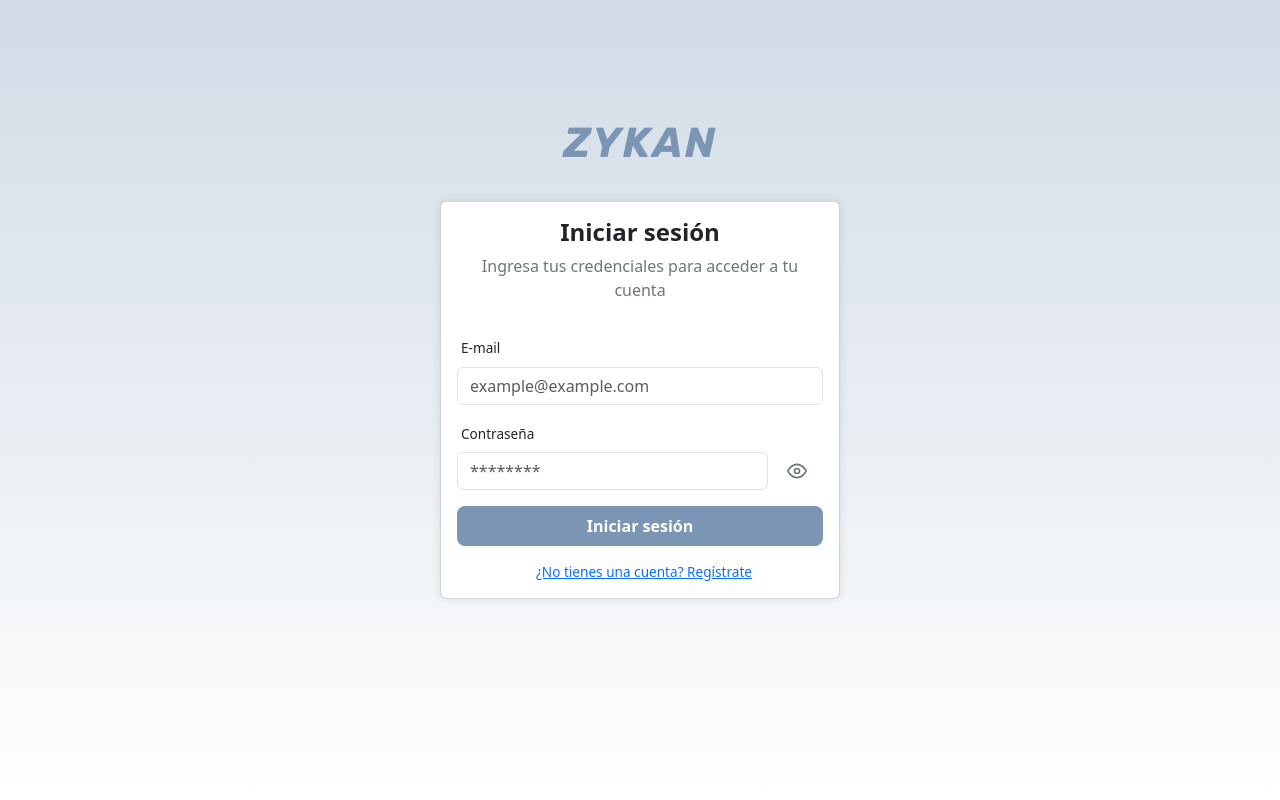
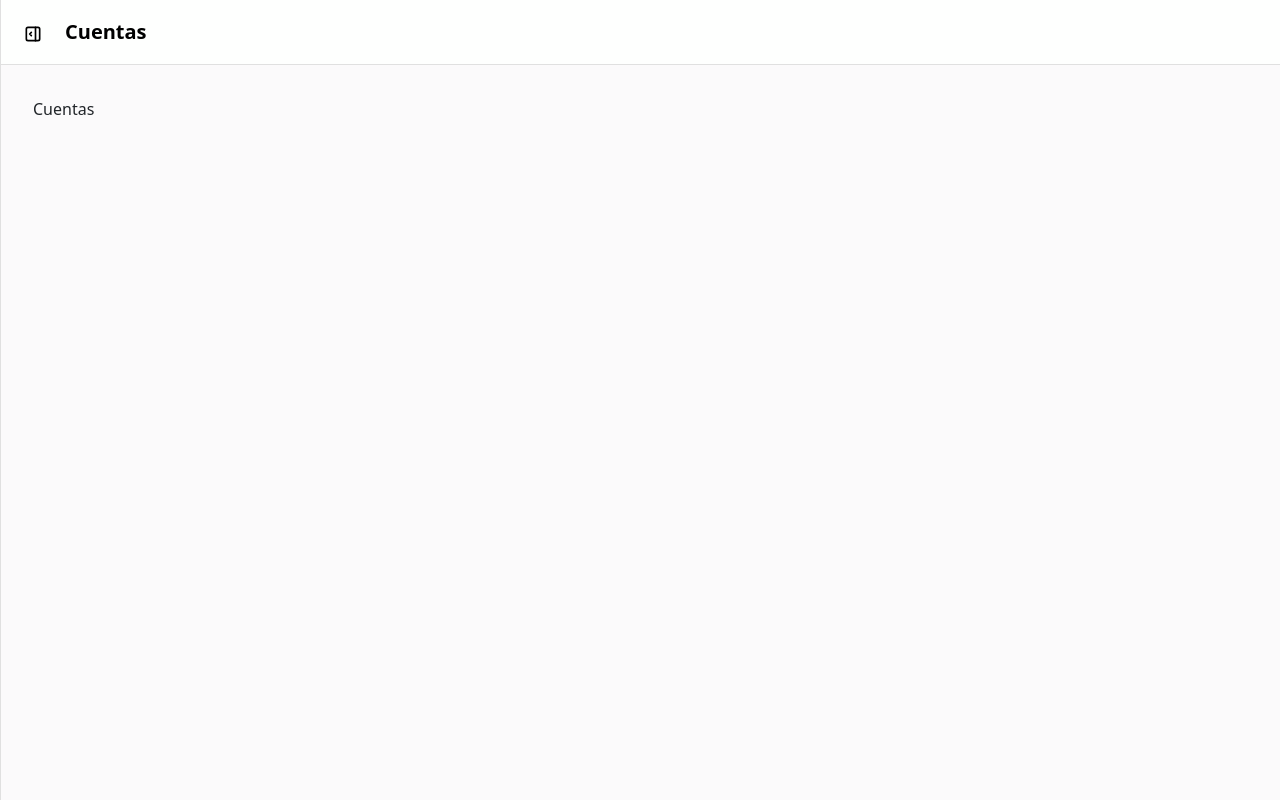
Before and after one commit to facuandrean/control-financiero, a React (Vite) app in the folder frontend/: page /accounts in a window 1280 px wide. Before the commit this address led to /login. Built offline with nearby package versions, Linux system fonts and the light colour scheme; no server answers; sample sign-in values are in the browser's storage.

Commit message:
feat: termina de estructurar el sidebar

```diff
--- a/frontend/src/App.tsx
+++ b/frontend/src/App.tsx
@@ -1,7 +1,7 @@
 import { BrowserRouter, Routes, Route, Navigate } from 'react-router-dom';
 
 import { useAuthStore } from './store';
-import { HomePage, LoginPage, RegisterPage } from './pages';
+import { HomePage, LoginPage, RegisterPage, TransactionsPage, EntitiesPage, CategoriesPage, AccountsPage } from './pages';
 
 import './App.css';
 
@@ -26,6 +26,31 @@ function App() {
           </PrivateRoute>
         } />
 
+        <Route path="/transactions" element={
+          <PrivateRoute>
+            <TransactionsPage section="Transacciones" />
+          </PrivateRoute>
+        } />
+
+        <Route path="/entities" element={
+          <PrivateRoute>
+            <EntitiesPage section="Entidades" />
+          </PrivateRoute>
+        } />
+
+        <Route path="/categories" element={
+          <PrivateRoute>
+            <CategoriesPage section="Categorías" />
+          </PrivateRoute>
+        } />
+
+        <Route path="/accounts" element={
+          <PrivateRoute>
+            <AccountsPage section="Cuentas" />
+          </PrivateRoute>
+        } />
+
+
         {/* Catch-all: Si no encuentra ruta, manda a la página de login */}
         <Route path="*" element={<Navigate to="/login" />} />
       </Routes>
--- a/frontend/src/components/layout/header/Header.tsx
+++ b/frontend/src/components/layout/header/Header.tsx
@@ -1,6 +1,7 @@
 import { Button } from '../../ui';
+import { TbLayoutSidebarRightCollapse, TbLayoutSidebarRightExpand } from 'react-icons/tb';
+
 import './header.css';
-import { TbLayoutSidebarRightCollapse, TbLayoutSidebarRightExpand } from 'react-icons/tb';
 
 interface HeaderProps {
   section: string;
--- a/frontend/src/hooks/useSidebar.ts
+++ b/frontend/src/hooks/useSidebar.ts
@@ -1,7 +1,13 @@
-import { useState } from 'react';
+import { useState, useEffect } from 'react';
+import { loadSidebarState, saveSidebarState } from '../utils/sidebar.utils';
 
 export const useSidebar = () => {
-  const [isSidebarOpen, setIsSidebarOpen] = useState(false);
+  const [isSidebarOpen, setIsSidebarOpen] = useState(loadSidebarState);
+
+  // Sincronizar con localStorage cuando cambia el estado
+  useEffect(() => {
+    saveSidebarState(isSidebarOpen);
+  }, [isSidebarOpen]);
 
   const handleToggleSidebar = () => {
     setIsSidebarOpen(!isSidebarOpen);
--- /dev/null
+++ b/frontend/src/pages/AccountsPage.tsx
@@ -0,0 +1,22 @@
+import { MainLayout } from '../components/layout/mainLayout/MainLayout';
+import { getUser } from '../utils/getInfoUserActive';
+
+interface AccountsPageProps {
+  section: string;
+}
+
+export const AccountsPage = ({ section }: AccountsPageProps) => {
+  const { username, email } = getUser();
+
+  return (
+    <MainLayout
+      section={section}
+      username={username}
+      email={email}
+    >
+      <div>
+        <p>Cuentas</p>
+      </div>
+    </MainLayout>
+  );
+};
--- /dev/null
+++ b/frontend/src/pages/CategoriesPage.tsx
@@ -0,0 +1,22 @@
+import { MainLayout } from '../components/layout/mainLayout/MainLayout';
+import { getUser } from '../utils/getInfoUserActive';
+
+interface CategoriesPageProps {
+  section: string;
+}
+
+export const CategoriesPage = ({ section }: CategoriesPageProps) => {
+  const { username, email } = getUser();
+
+  return (
+    <MainLayout
+      section={section}
+      username={username}
+      email={email}
+    >
+      <div>
+        <p>Categorías</p>
+      </div>
+    </MainLayout>
+  );
+};
--- /dev/null
+++ b/frontend/src/pages/EntitiesPage.tsx
@@ -0,0 +1,22 @@
+import { MainLayout } from '../components/layout/mainLayout/MainLayout';
+import { getUser } from '../utils/getInfoUserActive';
+
+interface EntitiesPageProps {
+  section: string;
+}
+
+export const EntitiesPage = ({ section }: EntitiesPageProps) => {
+  const { username, email } = getUser();
+
+  return (
+    <MainLayout
+      section={section}
+      username={username}
+      email={email}
+    >
+      <div>
+        <p>Entidades</p>
+      </div>
+    </MainLayout>
+  );
+};
--- /dev/null
+++ b/frontend/src/pages/TransactionsPage.tsx
@@ -0,0 +1,22 @@
+import { MainLayout } from '../components/layout/mainLayout/MainLayout';
+import { getUser } from '../utils/getInfoUserActive';
+
+interface TransactionsPageProps {
+  section: string;
+}
+
+export const TransactionsPage = ({ section }: TransactionsPageProps) => {
+  const { username, email } = getUser();
+
+  return (
+    <MainLayout
+      section={section}
+      username={username}
+      email={email}
+    >
+      <div>
+        <p>Transacciones</p>
+      </div>
+    </MainLayout>
+  );
+};
--- a/frontend/src/pages/index.ts
+++ b/frontend/src/pages/index.ts
@@ -1,3 +1,7 @@
 export { LoginPage } from './LoginPage';
 export { RegisterPage } from './RegisterPage';
 export { HomePage } from './HomePage';
+export { TransactionsPage } from './TransactionsPage';
+export { EntitiesPage } from './EntitiesPage';
+export { CategoriesPage } from './CategoriesPage';
+export { AccountsPage } from './AccountsPage';
--- /dev/null
+++ b/frontend/src/utils/sidebar.utils.ts
@@ -0,0 +1,21 @@
+/**
+ * Carga el estado del sidebar del localStorage
+ * Si no existe un estado guardado, retorna un valor por defecto según el tamaño de pantalla:
+ * - Desktop (>= 1024px): abierto (true)
+ * - Mobile (< 1024px): cerrado (false)
+ */
+export const loadSidebarState = (): boolean => {
+  const savedState = localStorage.getItem('sidebarOpen');
+  if (savedState !== null) {
+    return savedState === 'true';
+  }
+  // Por defecto, en desktop está abierto, en mobile cerrado
+  return window.innerWidth >= 1024;
+};
+
+/**
+ * Guarda el estado del sidebar en localStorage
+ */
+export const saveSidebarState = (isOpen: boolean): void => {
+  localStorage.setItem('sidebarOpen', String(isOpen));
+};
```
